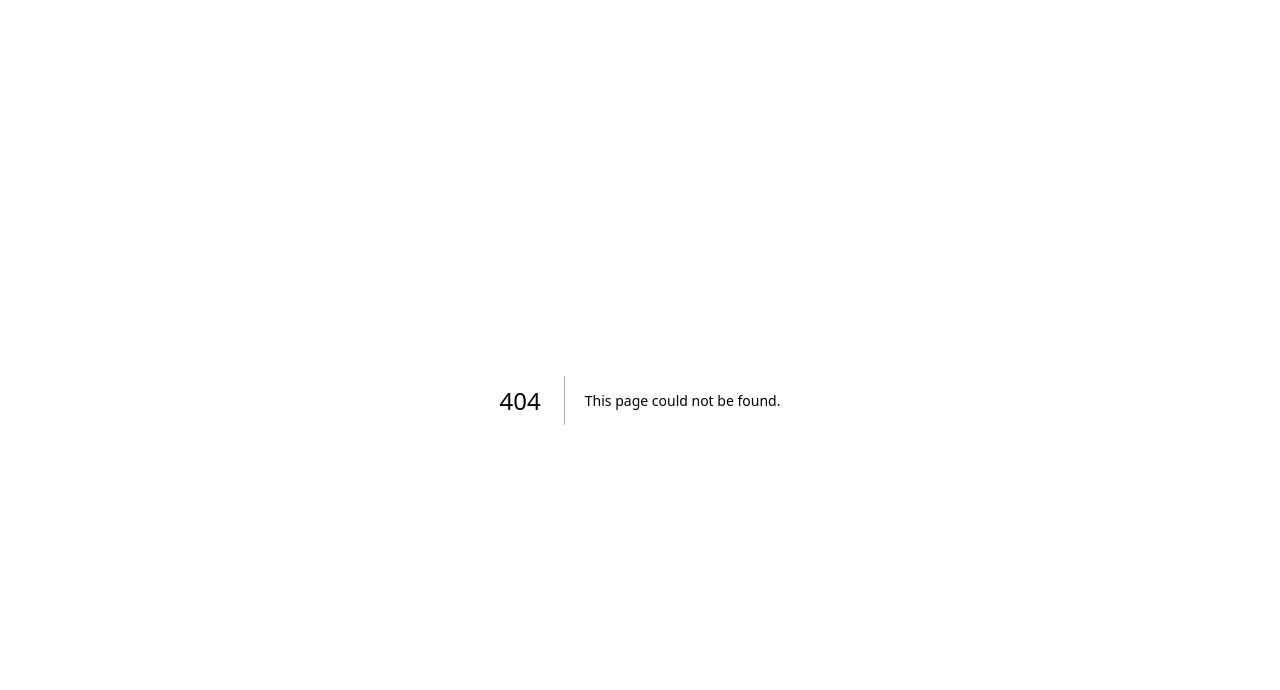
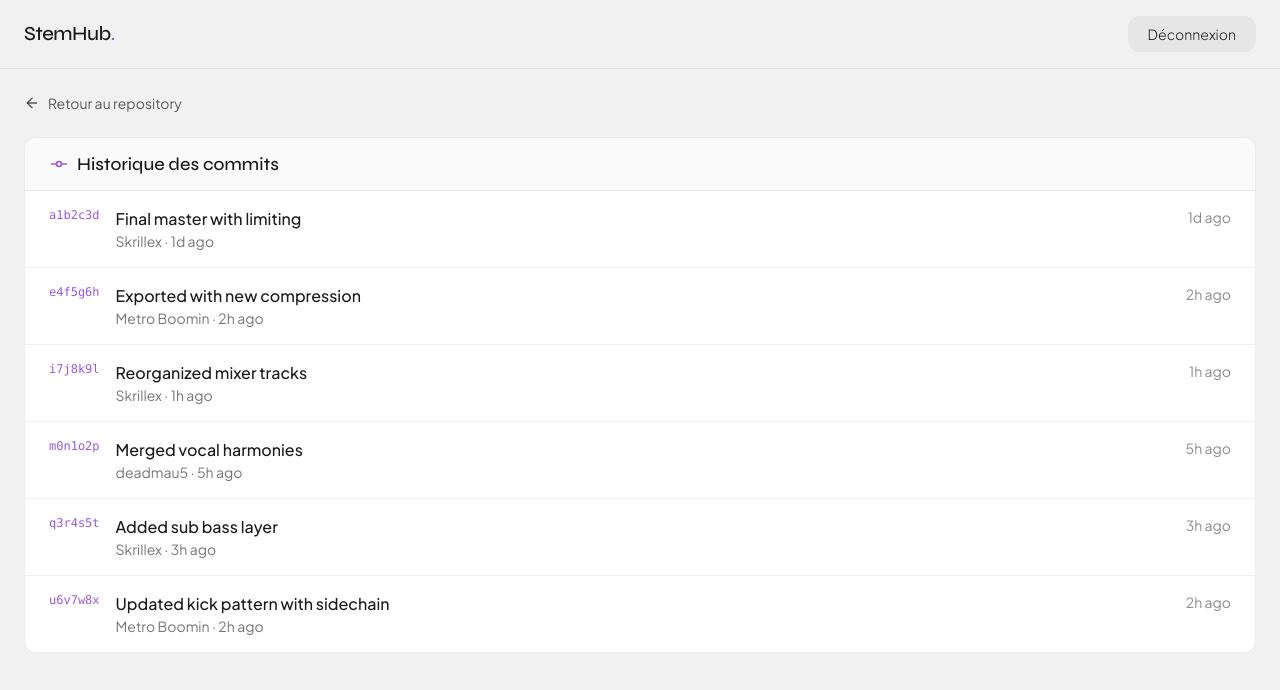
Before and after one commit to stemhub-org/Stemhub, a Next.js app in the folder frontend/: page /repository/commits in a window 1280 px wide. Before the commit this address had no page. Shown: the top 690 px of the page. Built offline with nearby package versions, Linux system fonts and the light colour scheme; sample sign-in values are in the browser's storage.

Commit message:
feat(frontend): add repository commits history page

```diff
--- /dev/null
+++ b/frontend/app/repository/commits/page.tsx
@@ -0,0 +1,80 @@
+"use client";
+
+import { useEffect, useState } from "react";
+import { useRouter } from "next/navigation";
+import Link from "next/link";
+import { RepositoryHeader } from "../components/RepositoryHeader";
+import { GitCommit, ArrowLeft } from "lucide-react";
+
+const PLACEHOLDER_COMMITS = [
+    { hash: "a1b2c3d", message: "Final master with limiting", author: "Skrillex", date: "1d ago" },
+    { hash: "e4f5g6h", message: "Exported with new compression", author: "Metro Boomin", date: "2h ago" },
+    { hash: "i7j8k9l", message: "Reorganized mixer tracks", author: "Skrillex", date: "1h ago" },
+    { hash: "m0n1o2p", message: "Merged vocal harmonies", author: "deadmau5", date: "5h ago" },
+    { hash: "q3r4s5t", message: "Added sub bass layer", author: "Skrillex", date: "3h ago" },
+    { hash: "u6v7w8x", message: "Updated kick pattern with sidechain", author: "Metro Boomin", date: "2h ago" },
+];
+
+export default function RepositoryCommitsPage() {
+    const router = useRouter();
+    const [isAuthenticated, setIsAuthenticated] = useState(false);
+
+    useEffect(() => {
+        const token = localStorage.getItem("token");
+        if (!token) {
+            router.push("/login");
+        } else {
+            setIsAuthenticated(true);
+        }
+    }, [router]);
+
+    if (!isAuthenticated) return null;
+
+    return (
+        <div className="min-h-screen bg-background text-foreground">
+            <RepositoryHeader />
+            <div className="p-6 space-y-6">
+                <Link
+                    href="/repository"
+                    className="inline-flex items-center gap-2 text-sm text-foreground/70 transition-colors hover:text-foreground"
+                >
+                    <ArrowLeft className="size-4" aria-hidden />
+                    Retour au repository
+                </Link>
+                <div className="rounded-xl border border-foreground/[0.08] bg-white overflow-hidden">
+                    <div className="border-b border-foreground/[0.08] bg-foreground/[0.02] px-6 py-3">
+                        <h1
+                            className="flex items-center gap-2 text-lg font-medium text-foreground"
+                            style={{ fontFamily: "var(--font-syne)" }}
+                        >
+                            <GitCommit className="size-5 text-accent" aria-hidden />
+                            Historique des commits
+                        </h1>
+                    </div>
+                    <ul className="divide-y divide-foreground/[0.06]" role="list">
+                        {PLACEHOLDER_COMMITS.map((commit) => (
+                            <li key={commit.hash}>
+                                <div className="grid grid-cols-[auto_1fr_auto] gap-4 px-6 py-4 text-left">
+                                    <code className="text-xs font-mono text-accent">
+                                        {commit.hash}
+                                    </code>
+                                    <div className="min-w-0">
+                                        <p className="font-medium text-foreground">
+                                            {commit.message}
+                                        </p>
+                                        <p className="text-sm text-foreground/60">
+                                            {commit.author} · {commit.date}
+                                        </p>
+                                    </div>
+                                    <span className="text-sm text-foreground/50">
+                                        {commit.date}
+                                    </span>
+                                </div>
+                            </li>
+                        ))}
+                    </ul>
+                </div>
+            </div>
+        </div>
+    );
+}
```
